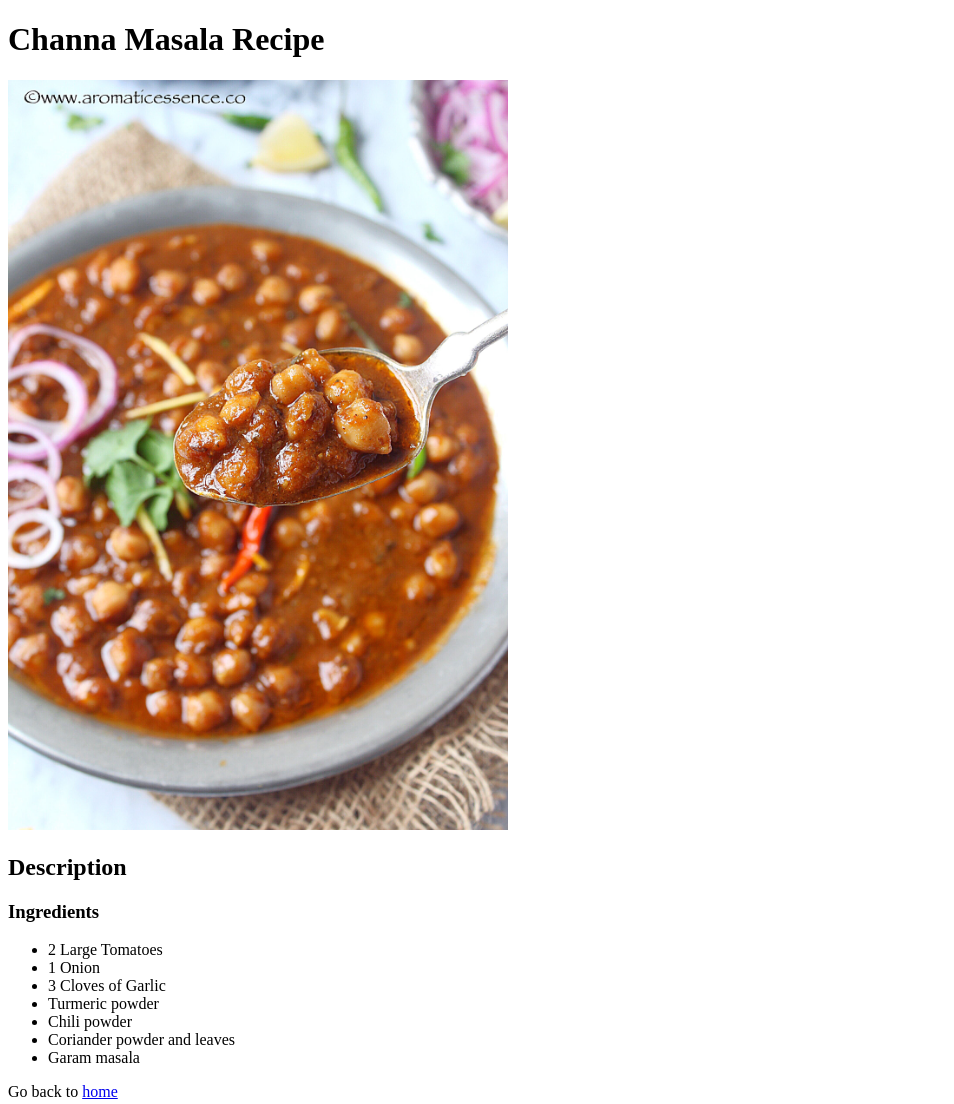
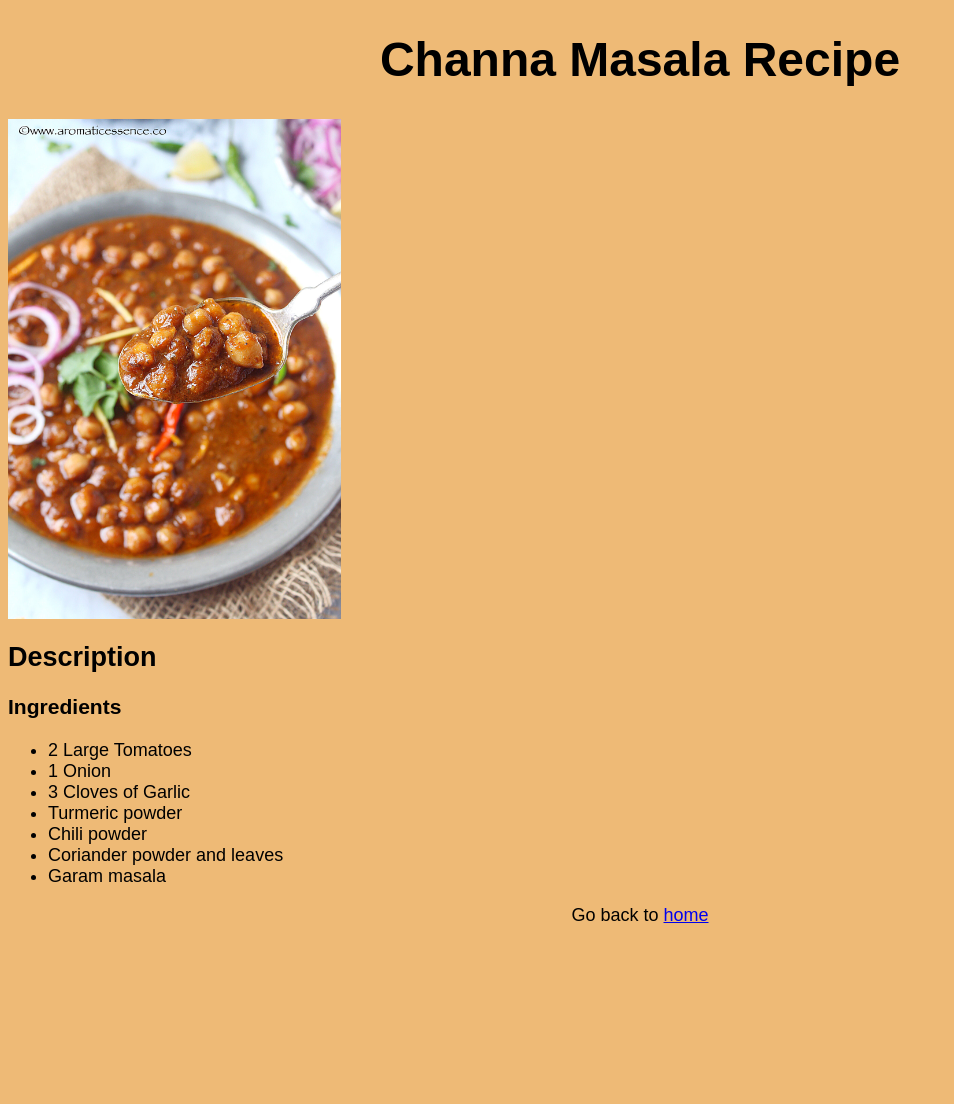
Before and after one commit to bluearrow98/odin-recipes, a plain HTML site: page recipes/channa_masala.html in a window 1280 px wide. Shown: the whole page, without its empty margins (0-954 px from the left). After the commit the page ends 944 px from the top, so only its background shows below. Drawn offline with Linux system fonts and the light colour scheme.

Commit message:
added background color, adjusted fonts and sized the boxes a bit

```diff
--- a/recipes/channa_masala.html
+++ b/recipes/channa_masala.html
@@ -3,12 +3,15 @@
     <head>
         <meta charset="UTF-8">
         <title>Channa Masala Recipe</title>
+        <link rel="stylesheet" href="../style.css">
     </head>
     <body>
-        <h1>Channa Masala Recipe</h1>
-        <p>
-            <img src="../images/chole_pic.jpeg" alt="Picture of Channa Masala" width="500">
-        </p>
+        <div class="main-page">
+            <div class="title"><h1>Channa Masala Recipe</h1></div>
+            <div>
+                <img class="preview-image" src="../images/chole_pic.jpeg" alt="Picture of Channa Masala">
+            </div>
+            <div class="pre-reqs">
                 <h2>Description</h2>
                 <h3>Ingredients</h3>
                 <p>
@@ -22,6 +25,7 @@
                         <li>Garam masala</li>
                     </ul>
                 </p>
-        <p>Go back to <a href="../index.html">home</a></p>
+            </div>
+            <div class="link-home"><p>Go back to <a href="../index.html">home</a></p></div>
     </body>
 </html>
--- /dev/null
+++ b/style.css
@@ -0,0 +1,37 @@
+/* Custom styling */
+
+/* * {
+    border: 1px solid black;
+} */
+
+body {
+    background-color: rgb(238, 186, 118);
+    font-family: sans-serif;
+}
+
+.title {
+    text-align: center;
+    font-size: 24px;
+}
+
+.main-page {
+    font-size: 18px;
+}
+
+.recipes {
+    border: 1px solid black;
+    width: 500px;
+    box-sizing: content-box;
+}
+.pre-reqs {
+    width: 500px;
+}
+.preview-image {
+    display: block;
+    height: 500px;
+    width: auto;
+    margin-bottom: 20px;
+}
+.link-home {
+    text-align: center;
+}
```
Also changed, not shown: index.html (+11 -3 lines). Lines whose indentation alone changed are shown as unchanged.
